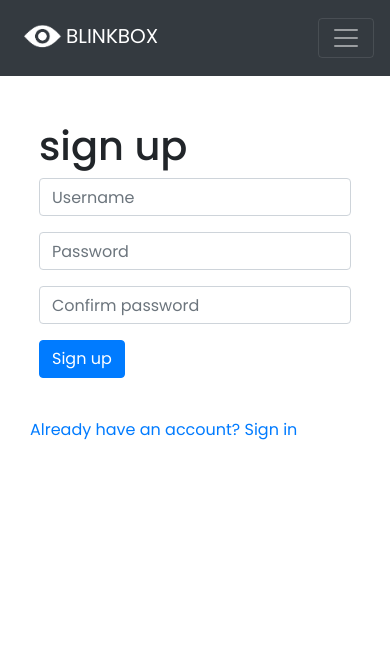
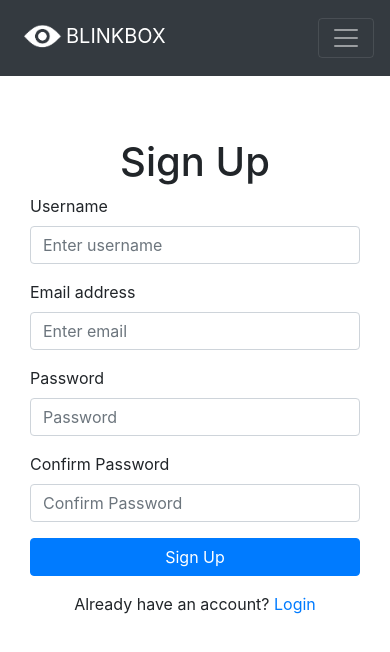
Before and after one commit to annieross10/blink-box-, a React (Create React App) app: page /signup in a window 390 px wide. Shown: the top 652 px of the page. Built offline with nearby package versions, Linux system fonts and the light colour scheme; no server answers.

Commit message:
add bootstrap to signup

```diff
--- a/src/App.js
+++ b/src/App.js
@@ -1,23 +1,48 @@
 import styles from "./App.module.css";
 import NavBar from "./components/NavBar";
 import Container from "react-bootstrap/Container";
-import { Route, Switch } from "react-router-dom";
-import "./api/axiosDefaults";
+import {Route,Switch} from 'react-router-dom'
+import './api/axiosDefaults'
 import SignUpForm from "./pages/auth/SignUpForm";
+import LoginForm from "./pages/auth/LoginForm";
+import HomePage from "./components/HomePage";
+import { createContext, useEffect, useState } from "react";
+import axios from "axios";
+
+export const CurrentUserContext = createContext();
+export const SetCurrentUserContext = createContext();
 
 function App() {
+  const [currentUser, setCurrentUser] = useState(null);
+
+  const handleMount = async () => {
+    try {
+      const { data } = await axios.get("dj-rest-auth/user/");
+      setCurrentUser(data);
+    } catch (err) {
+      console.log(err);
+    }
+  };
+
+  useEffect(() => {
+    handleMount();
+  }, []);
   return (
-    <div className={styles.App}>
+  <CurrentUserContext.Provider value={currentUser}>
+    <SetCurrentUserContext.Provider value={setCurrentUser}>
+      <div className="styles.App">
         <NavBar />
         <Container className={styles.Main}>
           <Switch>
-          <Route exact path="/" render={() => <h1>Home page</h1>} />
-          <Route exact path="/signin" render={() => <h1>Sign in</h1>} />
-          <Route exact path="/signup" render={() => <SignUpForm />} />
-          <Route render={() => <p>Page not found!</p>} />
+            <Route exact path="/" render={() => <HomePage/>} />
+            <Route exact path="/login" render={() => <LoginForm/>} />
+            <Route exact path="/signup" render={() => <SignUpForm/>} />
+            <Route render={() => <p>Page Not Found!</p>} />
           </Switch>
         </Container>
       </div>
+    </SetCurrentUserContext.Provider>
+  </CurrentUserContext.Provider>
   );
 }
 
--- a/src/pages/auth/SignUpForm.js
+++ b/src/pages/auth/SignUpForm.js
@@ -1,148 +1,100 @@
 import React, { useState } from "react";
-import { Link, useHistory } from "react-router-dom";
-
-import styles from "../../styles/SignUpForm.module.css";
-import btnStyles from "../../styles/Button.module.css";
-import appStyles from "../../App.module.css";
-
-import {
-  Form,
-  Button,
-  Image,
-  Col,
-  Row,
-  Container,
-  Alert,
-} from "react-bootstrap";
+import { useHistory } from "react-router-dom";
+import { NavLink } from "react-router-dom";
+import { Form, Button, Container, Row, Col } from "react-bootstrap";
 import axios from "axios";
 
 const SignUpForm = () => {
-  const [signUpData, setSignUpData] = useState({
-    user: "",
-    password1: "",
-    password2: "",
-  });
-  const { user, password1, password2 } = signUpData;
-
-  const [errors, setErrors] = useState({});
-
   const history = useHistory();
 
-  const handleChange = (event) => {
-    setSignUpData({
-      ...signUpData,
-      [event.target.name]: event.target.value,
-    });
+  const [formData, setFormData] = useState({
+    username: "",
+    email: "",
+    password: "",
+    confirmPassword: "",
+  });
+
+  const handleChange = (e) => {
+    const { name, value } = e.target;
+    setFormData((prevData) => ({
+      ...prevData,
+      [name]: value,
+    }));
   };
 
-  const handleSubmit = async (event) => {
-    event.preventDefault();
-    console.log("Submitting form...");
+  const handleSubmit = async (e) => {
+    e.preventDefault();
     try {
-      console.log("Request data:", signUpData);
-      const response = await axios.post("/dj-rest-auth/registration/", signUpData);
-      console.log("Response:", response);
-      history.push("/signin");
+      await axios.post("/dj-rest-auth/registration/", formData);
+      // Redirect to the profile page after successful signup
+      history.push("/profile");
     } catch (err) {
-      console.error("Error:", err);
-      setErrors(err.response?.data);
+      console.error("Sign up failed:", err);
     }
   };
 
   return (
-    <Row className={styles.Row}>
-      <Col className="my-auto py-2 p-md-2" md={6}>
-        <Container className={`${appStyles.Content} p-4 `}>
-          <h1 className={styles.Header}>sign up</h1>
-
+    <Row className="mt-5">
+      <Col md={{ span: 6, offset: 3 }}>
+        <Container>
+          <h1 className="text-center">Sign Up</h1>
           <Form onSubmit={handleSubmit}>
-            <Form.Group controlId="user">
-              <Form.Label className="d-none">username</Form.Label>
+            <Form.Group controlId="formBasicUsername">
+              <Form.Label>Username</Form.Label>
               <Form.Control
-                className={styles.Input}
                 type="text"
-                placeholder="Username"
-                name="user"
-                value={user}
+                placeholder="Enter username"
+                name="username"
+                value={formData.username}
                 onChange={handleChange}
+                required
               />
             </Form.Group>
-            {errors && errors.user && (
-              <Alert variant="warning">
-                {errors.user.map((message, idx) => (
-                  <div key={idx}>{message}</div>
-                ))}
-              </Alert>
-            )}
 
-            <Form.Group controlId="password1">
-              <Form.Label className="d-none">Password</Form.Label>
+            <Form.Group controlId="formBasicEmail">
+              <Form.Label>Email address</Form.Label>
               <Form.Control
-                className={styles.Input}
+                type="email"
+                placeholder="Enter email"
+                name="email"
+                value={formData.email}
+                onChange={handleChange}
+                required
+              />
+            </Form.Group>
+
+            <Form.Group controlId="formBasicPassword">
+              <Form.Label>Password</Form.Label>
+              <Form.Control
                 type="password"
                 placeholder="Password"
-                name="password1"
-                value={password1}
+                name="password"
+                value={formData.password}
                 onChange={handleChange}
+                required
               />
             </Form.Group>
-            {errors && errors.password1 && (
-              <Alert variant="warning">
-                {errors.password1.map((message, idx) => (
-                  <div key={idx}>{message}</div>
-                ))}
-              </Alert>
-            )}
 
-            <Form.Group controlId="password2">
-              <Form.Label className="d-none">Confirm password</Form.Label>
+            <Form.Group controlId="formBasicConfirmPassword">
+              <Form.Label>Confirm Password</Form.Label>
               <Form.Control
-                className={styles.Input}
                 type="password"
-                placeholder="Confirm password"
-                name="password2"
-                value={password2}
+                placeholder="Confirm Password"
+                name="confirmPassword"
+                value={formData.confirmPassword}
                 onChange={handleChange}
+                required
               />
             </Form.Group>
-            {errors && errors.password2 && (
-              <Alert variant="warning">
-                {errors.password2.map((message, idx) => (
-                  <div key={idx}>{message}</div>
-                ))}
-              </Alert>
-            )}
 
-            <Button
-              className={`${btnStyles.Button} ${btnStyles.Wide} ${btnStyles.Bright}`}
-              type="submit"
-            >
-              Sign up
+            <Button variant="primary" type="submit" block>
+              Sign Up
             </Button>
-            {errors && errors.non_field_errors && (
-              <Alert variant="warning" className="mt-3">
-                {errors.non_field_errors.map((message, idx) => (
-                  <div key={idx}>{message}</div>
-                ))}
-              </Alert>
-            )}
           </Form>
+          <p className="mt-3 text-center">
+            Already have an account? <NavLink to="/login">Login</NavLink>
+          </p>
         </Container>
-
-        <Container className={`mt-3 ${appStyles.Content}`}>
-          <Link className={styles.Link} to="/signin">
-            Already have an account? <span>Sign in</span>
-          </Link>
-        </Container>
-      </Col>
-      <Col
-        md={6}
-        className={`my-auto d-none d-md-block p-2 ${styles.SignUpCol}`}
-      >
-        <Image
-          className={`${appStyles.FillerImage}`}
-          src={"https://codeinstitute.s3.amazonaws.com/AdvancedReact/hero2.jpg"}
-        />
       </Col>
     </Row>
   );
```
Lines whose indentation alone changed are shown as unchanged.
